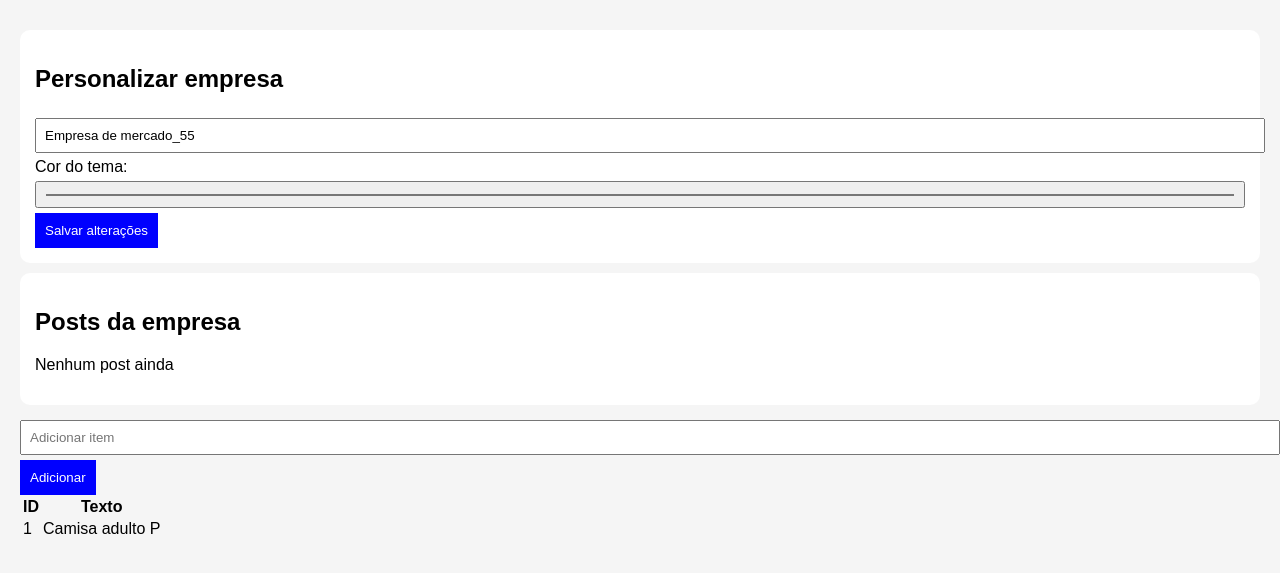
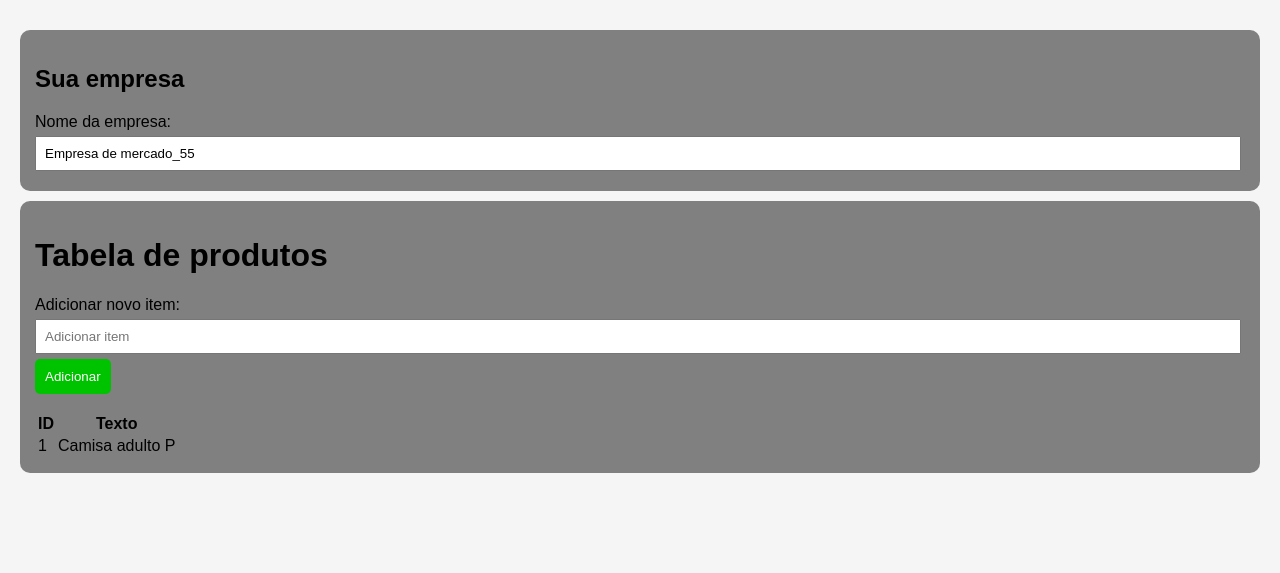
Before and after one commit to pedrocode181-ship/sellix.projeto, a Django app: template sellix/projeto/home/templates/core/dashboard.html in a window 1280 px wide. Shown: the part 154-727 px from the top of the page. Run offline with Django 5.2, Linux system fonts and the light colour scheme; the template is opened without the code that fills it: values that come from a table or form of the project are taken from there, others are empty; data comes from the database, SQL or seed files in the repository; both versions use the stored data as it was after the commit.

Commit message:
Add files via upload

```diff
--- a/sellix/projeto/home/models.py
+++ b/sellix/projeto/home/models.py
@@ -1,6 +1,5 @@
 from django.db import models
 from django.contrib.auth.models import User
-from django.utils import timezone
 
 
 class Company(models.Model):
--- a/sellix/projeto/home/templates/core/dashboard.html
+++ b/sellix/projeto/home/templates/core/dashboard.html
@@ -4,7 +4,7 @@
 <head>
     <meta charset="UTF-8">
     <meta name="viewport" content="width=device-width, initial-scale=1.0">
-    <title>{{ company.name }} Dashboard</title>
+    <title>{{ company.name }} | Dashboard</title>
     <link rel="icon" type="image/x-icon" sizes="32x32" href="{% static 'favicon.ico' %}">
     <link rel="shortcut icon" href="{% static 'img/logo.png' %}">
     <script src="https://unpkg.com/lucide@latest"></script>
@@ -27,24 +27,25 @@
         }
 
         .card {
-            background: white;
+            background: gray;
             padding: 15px;
             margin: 10px 0;
             border-radius: 10px;
         }
 
         input, textarea {
-            width: 100%;
+            width: 98%;
             padding: 8px;
             margin: 5px 0;
         }
 
         button {
-            background: blue;
+            background: rgb(0, 195, 0);
             color: white;
             border: none;
             padding: 10px;
             cursor: pointer;
+            border-radius: 5px;
         }
 
         .post {
@@ -60,50 +61,37 @@
 
 <div class="header">
     <h1>{{ company.name }}</h1>
-    <p>{{ description }}</p>
     <p>Desenvolvedor: 81 994317883</p>
 </div>
 
 <div class="container">
 
-    <!-- 🛠 EDITAR EMPRESA -->
+    <!-- 🛠 EMPRESA -->
     <div class="card">
-        <h2>Personalizar empresa</h2>
+        <h2>Sua empresa</h2>
 
         <form method="POST">
             {% csrf_token %}
 
+            <label>Nome da empresa:</label>
             <input type="text" name="name" value="{{ company.name }}">
 
-            <label>Cor do tema:</label>
-            <input type="color" name="theme_color" value="{{ company.theme_color }}">
-
-            <button type="submit">Salvar alterações</button>
         </form>
     </div>
 
-    <!-- 🧾 POSTS -->
+    <!-- 🧾 TABELA DINÂMICA -->
 <div class="card">
-        <h2>Posts da empresa</h2>
 
-        {% for post in posts %}
-            <div class="post">
-                <b>{{ post.user.username }}</b>
-                <p>{{ post.content }}</p>
-            </div>
-        {% empty %}
-            <p>Nenhum post ainda</p>
-        {% endfor %}
-    </div>
-
-    <!-- 🧾 TABELA DINÂMICA (CORRETA) -->
+    <h1>Tabela de produtos</h1>
     <form method="POST" action="{% url 'add_item' %}">
         {% csrf_token %}
 
+        <label>Adicionar novo item:</label>
         <input type="text" name="text" placeholder="Adicionar item">
 
     <button type="submit">Adicionar</button>
     </form>
+    <br>
     <table>
         <tr>
             <th>ID</th>
@@ -117,6 +105,7 @@
         </tr>
         {% endfor %}
     </table>
+</div>
 
 </body>
 </html>
```
Also changed, not shown: sellix/projeto/home/templates/core/controle.html (+6 -2 lines), sellix/projeto/home/templates/core/politica.html (+8 -4 lines), sellix/projeto/db.sqlite3. Lines whose indentation alone changed are shown as unchanged.
